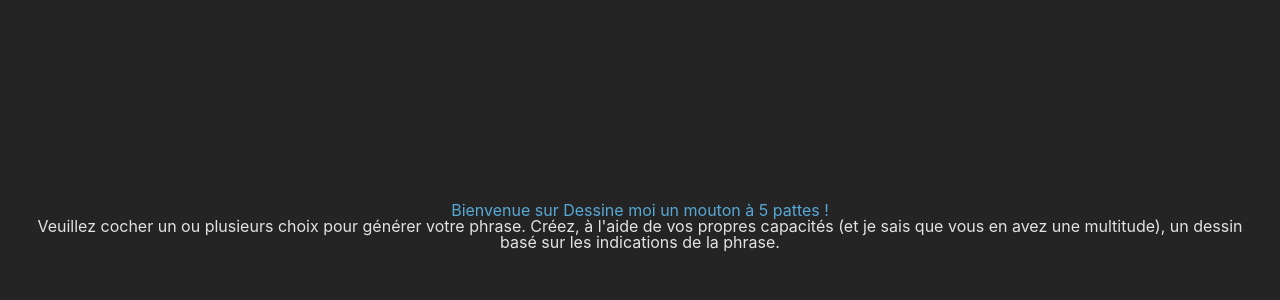
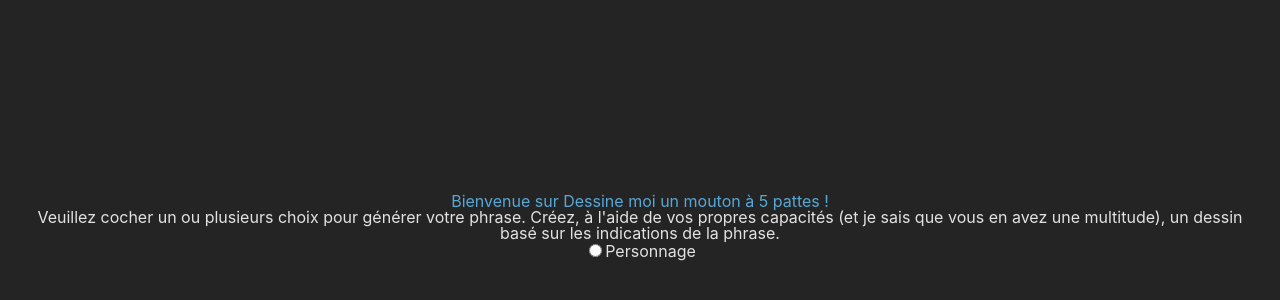
Before and after one commit to BenjaminLG/Une-Idee-De-Dessin, a React (Vite) app: page / in a window 1280 px wide. Shown: the part 174-474 px from the top of the page. Built offline with nearby package versions, Linux system fonts and the light colour scheme.

Commit message:
Choise integration in APP

```diff
--- a/src/components/App/App.jsx
+++ b/src/components/App/App.jsx
@@ -2,6 +2,7 @@
 import './App.css'
 import Header from '../Header/Header'
 import Instruction from '../Instruction/Instruction'
+import Choise from '../Choice/Choise'
 
 function App() {
 
@@ -10,6 +11,7 @@ function App() {
     <>
       <Header />
       <Instruction />
+      <Choise />
     </>
   )
 }
```
